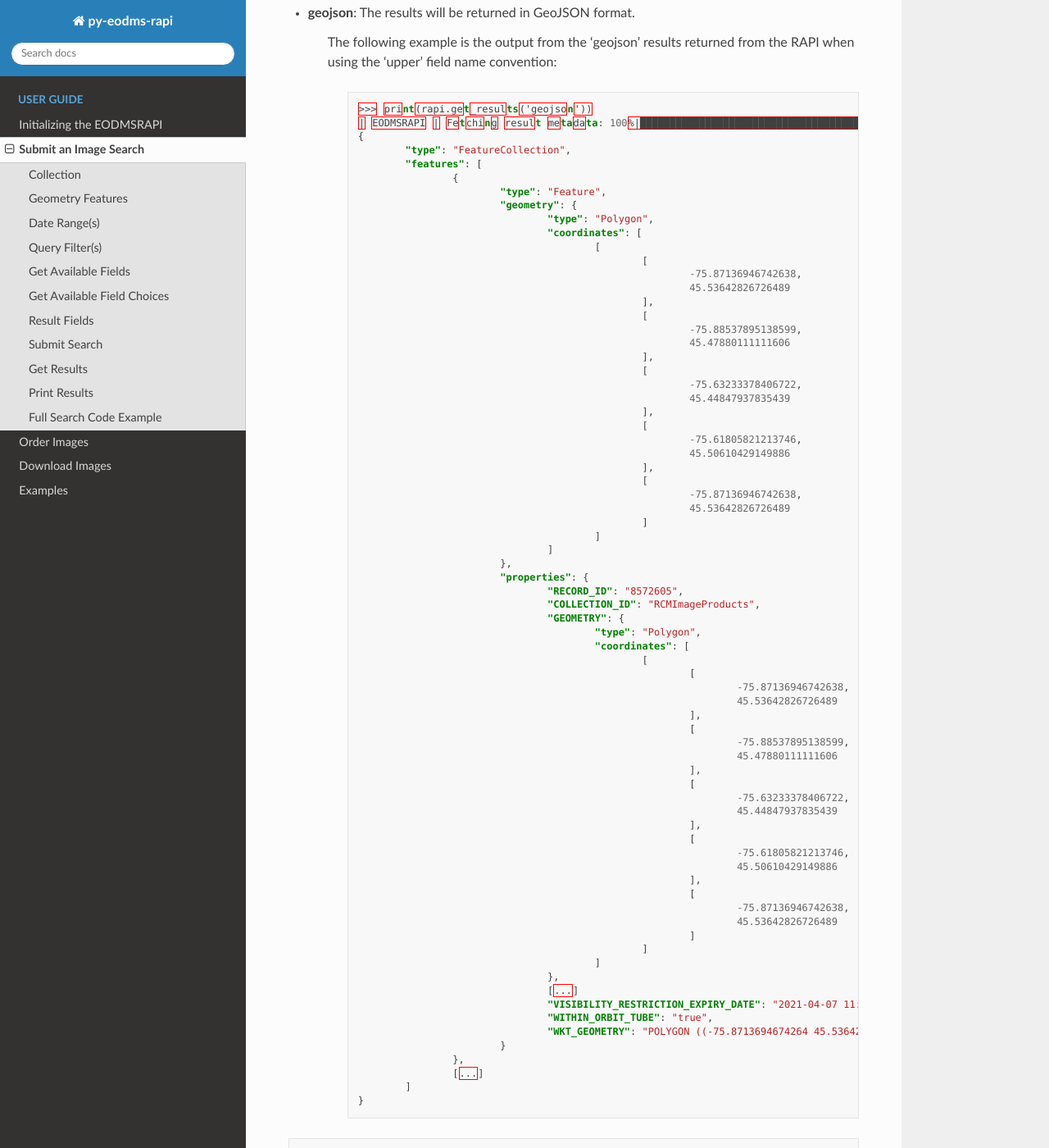
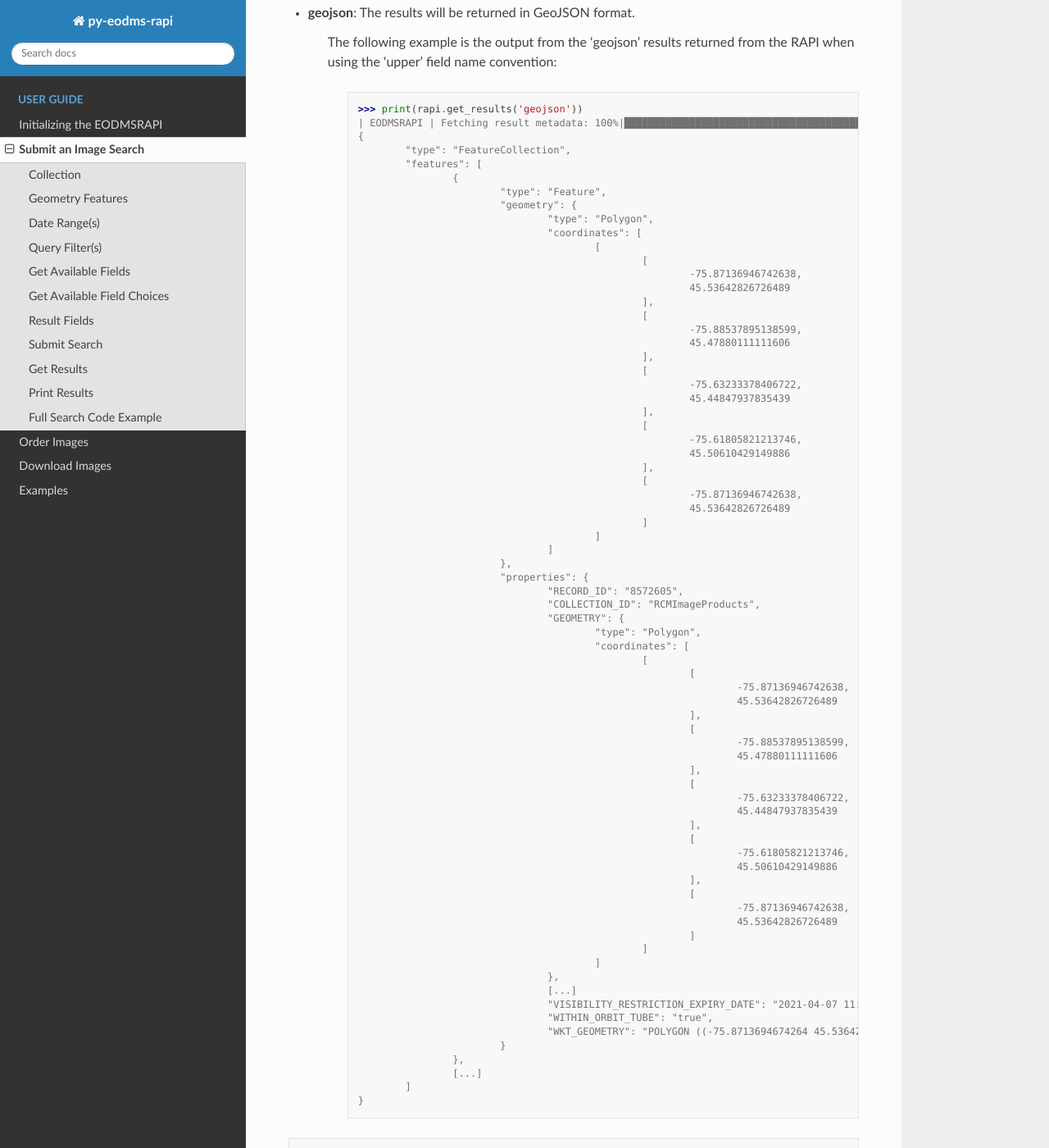
Before and after one commit to eodms-sgdot/py-eodms-rapi, a Sphinx documentation site: the page built from docs/search-rapi.rst, in a window 1280 px wide and 1400 px high, scrolled down 8369 px. Shown: the whole window at 82% size. Built offline with Sphinx 7.4.7 and the Read the Docs theme 2.0.0, drawn with Linux system fonts in a browser that asks for light colours; pages that are not in the unit, such as notebooks, are missing from menus.

Commit message:
Update search-rapi.rst

```diff
--- a/docs/search-rapi.rst
+++ b/docs/search-rapi.rst
@@ -413,7 +413,7 @@ There are three options for getting results:
 
     The following example is the output from the 'geojson' results returned from the RAPI when using the 'upper' field name convention:
 
-	.. code-block:: json
+	.. code-block:: python
 
 	   >>> print(rapi.get_results('geojson'))
 	   | EODMSRAPI | Fetching result metadata: 100%|████████████████████████████████████████| 29/29 [00:07<00:00,  3.86item/s]
```
